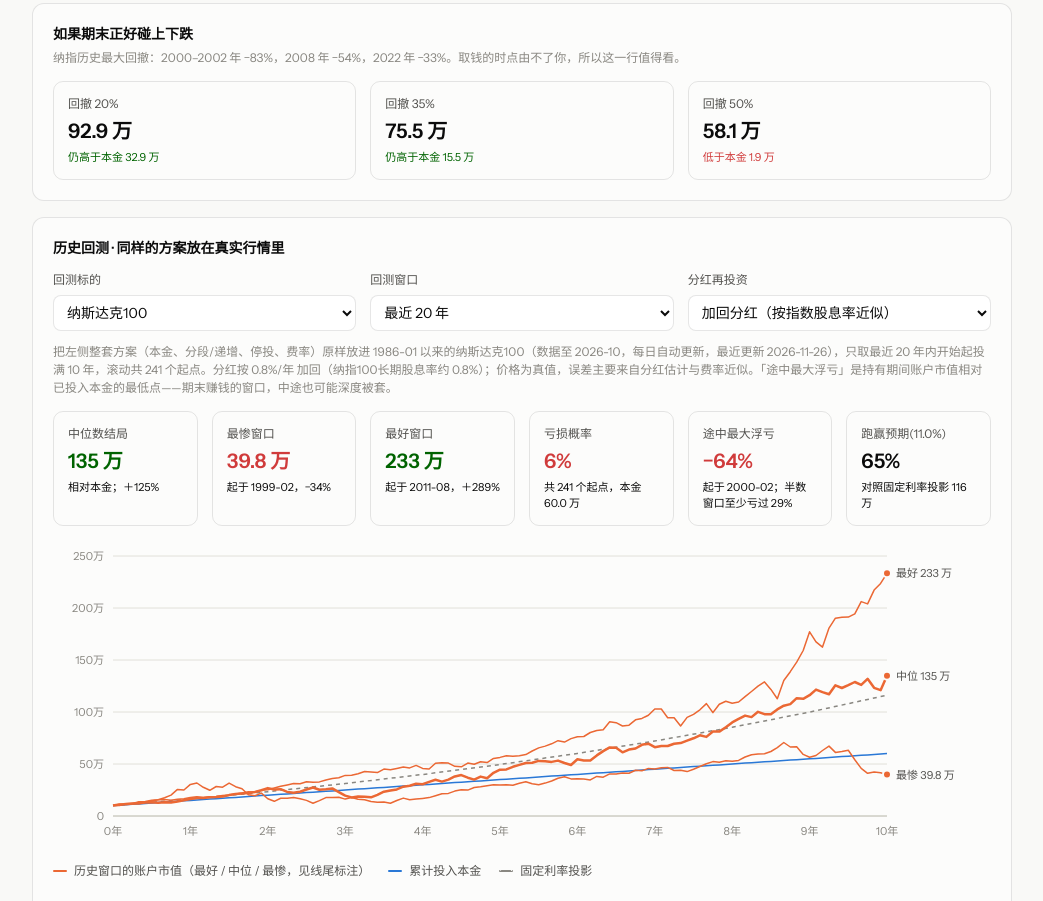
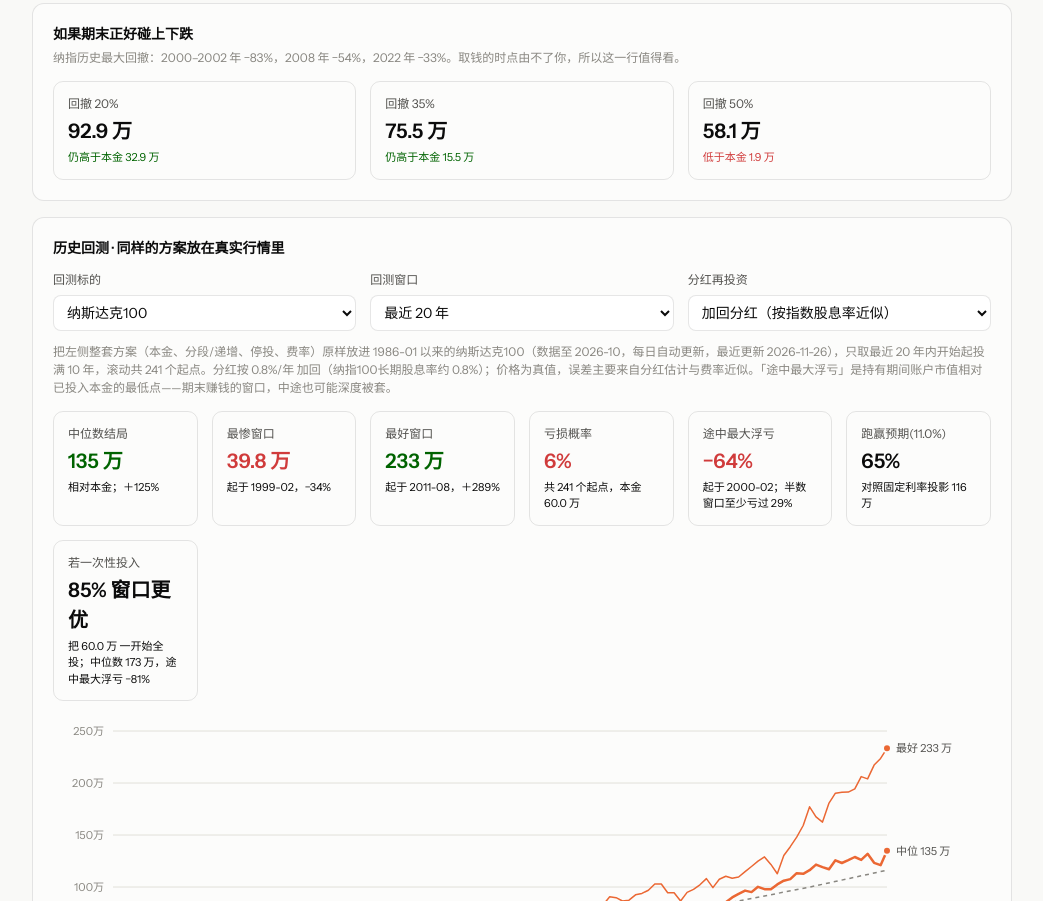
Before and after one commit to wick233/ndx-calc, a plain HTML site: page index.html in a window 1280 px wide. Shown: the part 1576-2477 px from the top of the page, without its empty margins (118-1161 px from the left). Drawn offline with Linux system fonts and the light colour scheme.

Commit message:
添加功能：1.一次性投入对比2.按购买力的目标反推

```diff
--- a/index.html
+++ b/index.html
@@ -287,6 +287,8 @@
       <label for="n_goal">目标反推：期末想要</label>
       <input type="number" id="n_goal" min="0" step="10" placeholder="如 200">
       <span class="unit">万元</span>
+      <input type="checkbox" id="k_goalreal">
+      <label for="k_goalreal">按今天的购买力</label>
       <span id="goalout"></span>
       <button class="btn hidden" id="b_goal" type="button">填入「每月定投」</button>
     </div>
@@ -495,6 +497,7 @@
     growthOn: document.getElementById("k_growth"),
     save: document.getElementById("k_save"),
     goal: document.getElementById("n_goal"),
+    goalReal: document.getElementById("k_goalreal"),
     btidx: document.getElementById("s_btidx"),
     btwin: document.getElementById("s_btwin"),
     btdiv: document.getElementById("s_btdiv"),
@@ -1108,8 +1111,13 @@
   // 所以试算两个点就能直接解出需要的金额,不用迭代。
   var goalMon = null, goalOut = document.getElementById("goalout"), goalBtn = document.getElementById("b_goal");
   function drawGoal(d) {
-    var goal = parseFloat(SIMPLE.goal.value) * 1e4;
+    var goal = parseFloat(SIMPLE.goal.value) * 1e4, realTxt = "";
     goalMon = null;
+    // 「按今天的购买力」:目标先按通胀放大到期末那年的等值金额,再反推
+    if (goal > 0 && SIMPLE.goalReal.checked && d.infl > 0) {
+      goal *= Math.pow(1 + d.infl, d.yrs);
+      realTxt = "按 " + (d.infl * 100).toFixed(1) + "% 通胀，届时需要 " + yuan(goal) + "；";
+    }
     if (goal > 0) {
       var end = function (m) { var p = compute(m).pts; return p[p.length - 1].val; };
       var v0 = end(0), slope = (end(1000) - v0) / 1000;
@@ -1117,7 +1125,7 @@
       else if (!(slope > 0)) goalOut.textContent = "→ 分段定投已覆盖全部年份，「每月定投」不起作用，请改分段金额";
       else {
         goalMon = Math.ceil((goal - v0) / slope);
-        goalOut.textContent = "→ 每月需投 " + goalMon.toLocaleString("zh-CN") + " 元（按净年化 " +
+        goalOut.textContent = "→ 每月需投 " + goalMon.toLocaleString("zh-CN") + " 元（" + realTxt + "按净年化 " +
           (d.net * 100).toFixed(1) + "%、" + d.yrs + " 年" +
           (d.growthOn ? "，此为第 1 年金额，之后逐年 +" + (d.growth * 100).toFixed(1) + "%" : "") +
           (d.stop > 0 && d.stop < d.yrs ? "，第 " + d.stop + " 年停投" : "") + "）";
@@ -1134,6 +1142,7 @@
   goalBtn.addEventListener("click", applyGoal);
   // 填完目标按回车或点到别处,就直接把算出的金额填进「每月定投」(打字过程中不动)
   SIMPLE.goal.addEventListener("change", applyGoal);
+  SIMPLE.goalReal.addEventListener("change", applyGoal);
 
   /* ---------------- 历史回测 ---------------- */
   // 数据三层优先级:浏览器实时(JSONP,东财月K,访问者网络决定成败)
@@ -1336,14 +1345,23 @@
     // 途中最大浮亏:每个窗口里「市值 ÷ 已投入本金 − 1」的最低点。
     // 开始取钱之后市值本来就该低于本金,那段不算。
     var inv = [], acc = d.lump, dips = [], deep = null, ends = [];
+    var ones = [], oneWin = 0, oneDeep = 0;
     for (var k = 0; k < need; k++) { acc += d.payAt(k); inv.push(acc); }
     for (var s = minS; s <= maxS; s++) {
-      var bal = d.lump, mi = 0, dip = 0;
+      // one = 对照组:把全部本金(acc)在第一个月一次性投进去,其余规则相同
+      var bal = d.lump, mi = 0, dip = 0, one = acc, oneDip = 0;
       for (; mi < need; mi++) {
         bal = bal * (1 + rets[s + mi]) + d.payAt(mi);
-        if (d.stop > 0 && mi >= stopM && spend > 0) bal = Math.max(0, bal - spend);
-        else if (inv[mi] > 0 && bal / inv[mi] - 1 < dip) dip = bal / inv[mi] - 1;
+        one *= 1 + rets[s + mi];
+        if (d.stop > 0 && mi >= stopM && spend > 0) { bal = Math.max(0, bal - spend); one = Math.max(0, one - spend); }
+        else {
+          if (inv[mi] > 0 && bal / inv[mi] - 1 < dip) dip = bal / inv[mi] - 1;
+          if (acc > 0 && one / acc - 1 < oneDip) oneDip = one / acc - 1;
+        }
       }
+      ones.push(one);
+      if (one > bal) oneWin++;
+      if (oneDip < oneDeep) oneDeep = oneDip;
       dips.push(dip);
       if (!deep || dip < deep.v) deep = { v: dip, s: s };
       var prin = d.pts[d.pts.length - 1].prin;       // 投入与行情无关,固定
@@ -1358,7 +1376,11 @@
     var med = finals.length % 2 ? finals[mid] : (finals[mid - 1] + finals[mid]) / 2;
     dips.sort(function (a, b) { return a - b; });
     ends.sort(function (a, b) { return a.v - b.v; });
+    ones.sort(function (a, b) { return a - b; });
     return {
+      // 一次性投入对照;没有后续定投时两者是一回事,不给
+      one: acc > d.lump ? { winPct: oneWin / ones.length * 100, dip: oneDeep,
+                            med: ones.length % 2 ? ones[mid] : (ones[mid - 1] + ones[mid]) / 2 } : null,
       rets: rets, inv: inv, medS: ends[mid].s,     // 画曲线用:月收益、逐月累计本金、中位窗口的起点
       dipWorst: deep, dipMed: dips.length % 2 ? dips[mid] : (dips[mid - 1] + dips[mid]) / 2,
       count: finals.length, med: med, worst: worst, best: best,
@@ -1508,6 +1530,8 @@
         "对照固定利率投影 " + yuan(d.pts[d.pts.length - 1].val), ""],
     ];
     var h = "";
+    if (bt.one) tiles.push(["若一次性投入", bt.one.winPct.toFixed(0) + "% 窗口更优",
+      "把 " + yuan(prin) + " 一开始全投；中位数 " + yuan(bt.one.med) + "，途中最大浮亏 −" + (-bt.one.dip * 100).toFixed(0) + "%", ""]);
     tiles.forEach(function (t) {
       h += '<div class="dd-item"><div class="k">' + t[0] + '</div><div class="v ' + t[3] + '">' +
            t[1] + '</div><div class="m">' + t[2] + "</div></div>";
```
